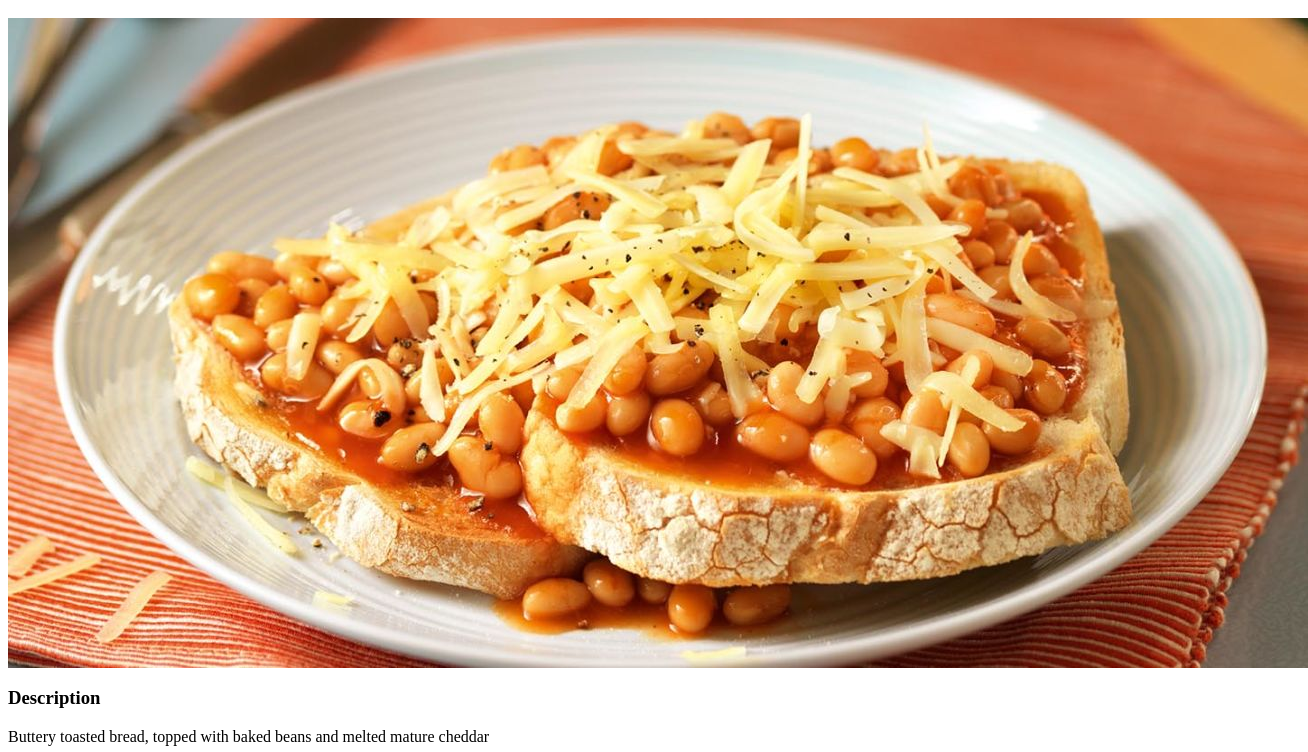
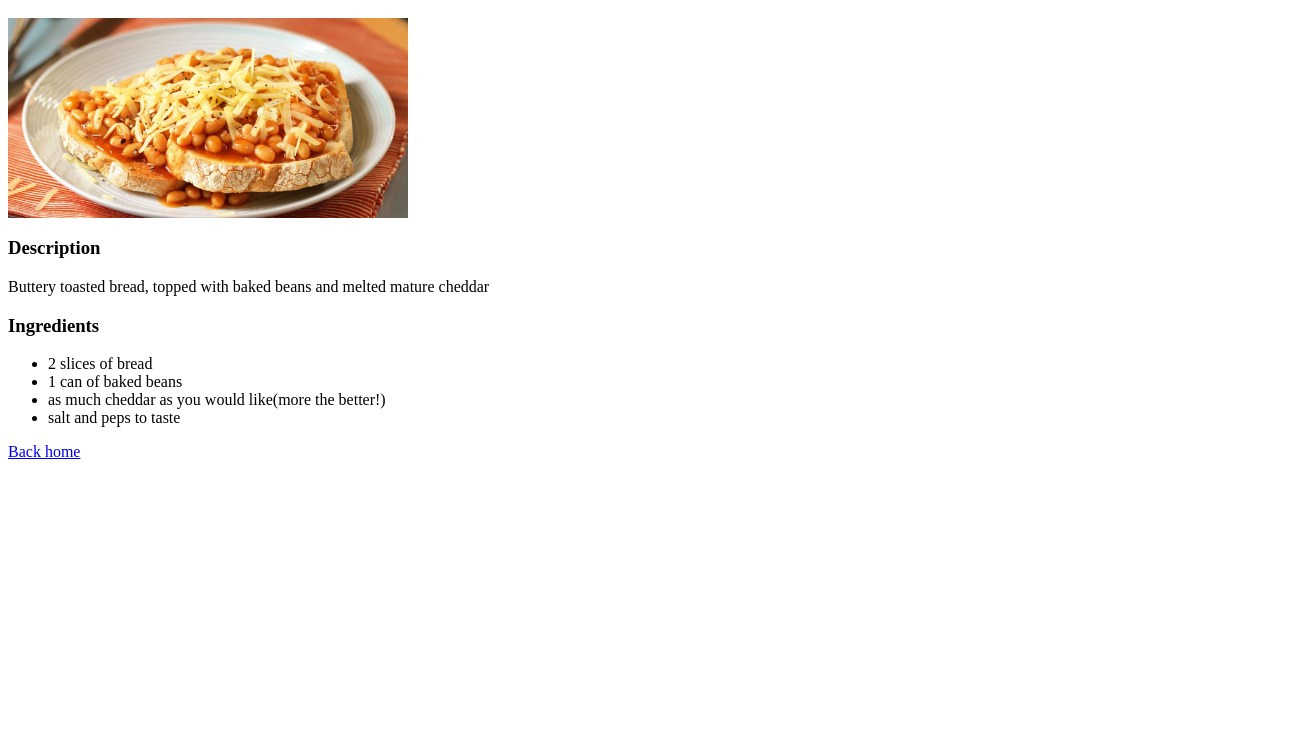
Before and after one commit to bradlloy95/odin_recipes, a plain HTML site: page recipes/Beans_on_toast.html in a window 1280 px wide. Shown: the part 48-800 px from the top of the page, 1308 px wide, since content can reach past the window. Drawn offline with Linux system fonts and the light colour scheme.

Commit message:
second update to beans on toast

```diff
--- a/recipes/Beans_on_toast.html
+++ b/recipes/Beans_on_toast.html
@@ -6,7 +6,7 @@
 </head>
 <body>
     <h1>Beans on toast</h1>
-    <img src="../images/beans-and-cheese-on-toast.jpg" alt="Beans on toast">
+    <img src="../images/beans-and-cheese-on-toast.jpg" alt="Beans on toast" width="400px">
     <h3>Description</h3>
     <p>Buttery toasted bread, topped with baked beans and melted mature cheddar</p>
     <h3>Ingredients</h3>
```
